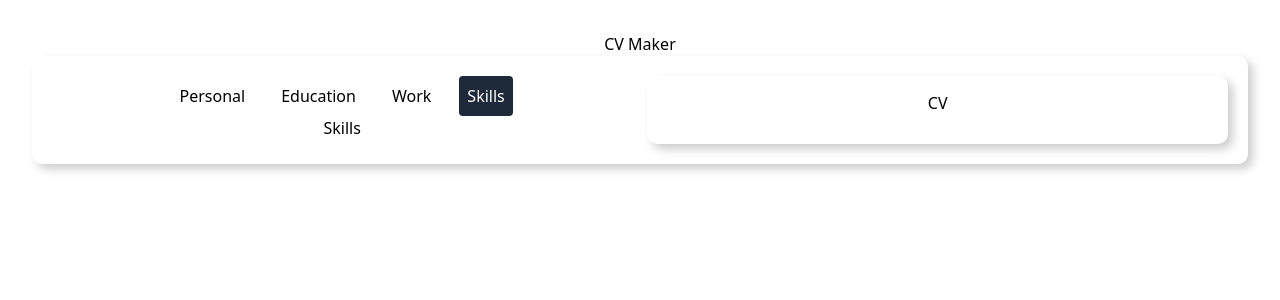
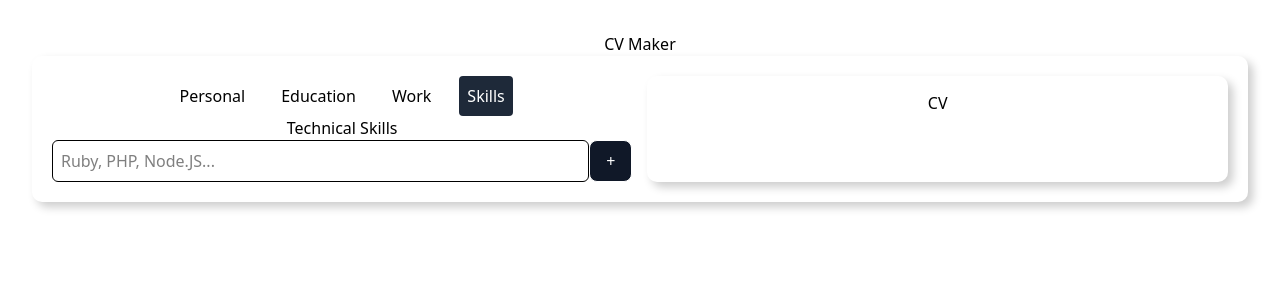
Before and after one commit to Yoni190/CV-Maker, a React (Vite) app: page / in a window 1280 px wide. Both pictures are taken after a click on the button "Skills". Shown: the top 300 px of the page. Built offline with nearby package versions, Linux system fonts and the light colour scheme.

Commit message:
Add technical skills input

```diff
--- a/src/Skill.jsx
+++ b/src/Skill.jsx
@@ -1,6 +1,18 @@
+import Info from "./Info"
+
 function Skill() {
+    const addSkill = () => {
+        console.log('added')
+    }
+
     return (
-        <h1>Skills</h1>
+        <div className="flex flex-col">
+            <label htmlFor="technical">Technical Skills</label>
+            <div className="technical-container flex">
+                <input className="p-2 border rounded-md flex-1" type="text" name="technical" id="technical" placeholder="Ruby, PHP, Node.JS..."/>
+                <button className="border px-4 rounded-lg text-white bg-gray-900" onClick={addSkill}>+</button>
+            </div>
+        </div>
     )
 }
 
```
